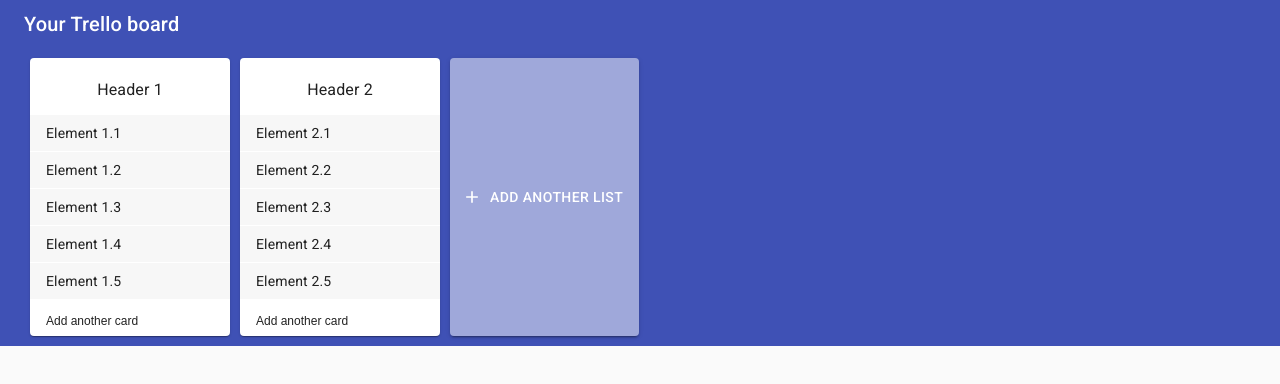
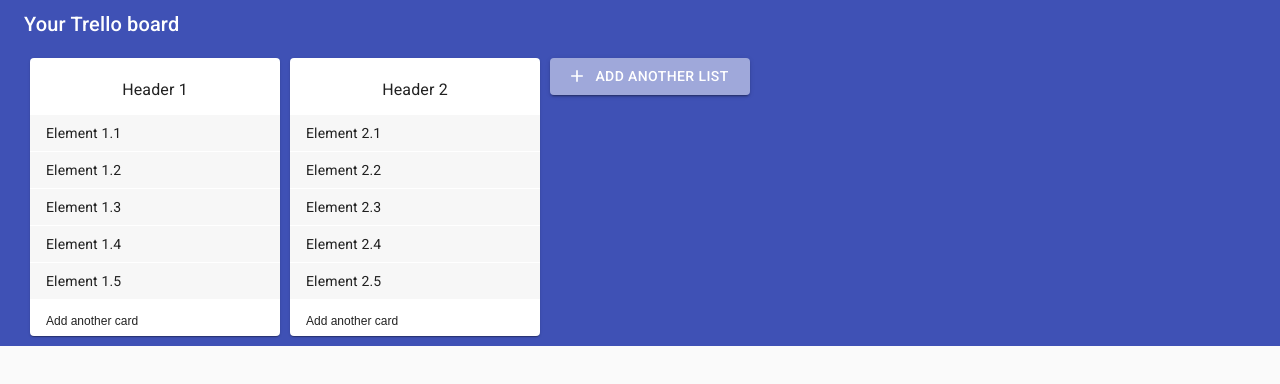
Before and after one commit to maksimanom/react_trello, a React (Create React App) app: page / in a window 1280 px wide. Shown: the top 384 px of the page. Built offline with nearby package versions, Linux system fonts and the light colour scheme.

Commit message:
adding boards

```diff
--- a/src/Component/Boards/index.js
+++ b/src/Component/Boards/index.js
@@ -1,10 +1,11 @@
 import React, { useContext, useEffect } from "react";
 
-import { Button, makeStyles } from "@material-ui/core/";
+import { Button, makeStyles, TextField, Box, Paper } from "@material-ui/core/";
 import AddIcon from "@material-ui/icons/Add";
 
 import { StoreContext } from "../../utils/store";
 import Board from "./showBoard";
+import addBoard from "../../utils/addBoard";
 
 const useStyles = makeStyles((theme) => ({
   root: {
@@ -19,21 +20,52 @@
       color: "#fff",
       fontSize: 14,
     },
+    "& .add-board-button": {
+      height: "fit-content",
+      minWidth: 200
+    },
+    "& .add-board-wrapper": {
+      padding: 5,
+      height: "fit-content",
+      background: "#fff",
+      color: "#000",
+      width: 250,
+      minWidth: 250,
+      "& .MuiButton-root": {
+        marginTop: 5,
+        backgroundColor: "#5AAC44",
+      },
+      "& .MuiInputBase-root": {
+        padding: 5,
+      },
+    },
   },
 }));
 
 const Boards = () => {
+  const classes = useStyles();
   const {
     ["boards"]: [boards, setBoards],
   } = React.useContext(StoreContext);
+  const [visibleAddNewBoard, setVisibleAddNewBoard] = React.useState(false);
+  const [addBoardInputValue, setAddBoardInputValue] = React.useState("");
+  useEffect(() => {
+    console.log("boards in index:\n", boards);
+  }, [boards]);
 
-  // useEffect(() => {
-  //   localStorage.setItem("trello_boards", boards);
-  // }, []);
-
-  console.log(boards);
-
-  const classes = useStyles();
+  const handleClick = (e) => {
+    if (e.target.name === "add-another-board-button") {
+      setVisibleAddNewBoard(!visibleAddNewBoard);
+    }
+    if (e.target.name === "add-board") {
+      addBoard(boards, addBoardInputValue);
+    }
+  };
+  const handleChange = (e) => {
+    if (e.target.name === "new-board-name") {
+      setAddBoardInputValue(e.target.value);
+    }
+  };
 
   return (
     <main className={classes.root}>
@@ -47,9 +79,31 @@
           ></Board>
         );
       })}
-      <Button variant="contained" startIcon={<AddIcon />}>
-        Add another list
-      </Button>
+      {!visibleAddNewBoard ? (
+        <Button
+          variant="contained"
+          name="add-another-board-button"
+          className="add-board-button"
+          startIcon={<AddIcon />}
+          onClick={(e) => handleClick(e)}
+        >
+          Add another list
+        </Button>
+      ) : (
+        <Box className="add-board-wrapper" component={Paper}>
+          <TextField
+            variant="outlined"
+            fullWidth
+            multiline
+            name="new-board-name"
+            value={addBoardInputValue}
+            onChange={(e) => handleChange(e)}
+          />
+          <Button name="add-board" onClick={(e) => handleClick(e)}>
+            Add List
+          </Button>
+        </Box>
+      )}
     </main>
   );
 };
--- a/src/Component/Boards/showBoard.js
+++ b/src/Component/Boards/showBoard.js
@@ -15,10 +15,12 @@
 const useStyles = makeStyles((theme) => ({
   root: {
     marginRight: 10,
+    minWidth: 250,
+    maxWidth: 400,
     backgroundColor: "#fff",
     "& .board-title": {
       textAlign: "center",
-      "& .MuiInputBase-input":{
+      "& .MuiInputBase-input": {
         textAlign: "center",
       },
       "& .MuiInput-underline:before": {
@@ -28,6 +30,9 @@
     "& .board-item": {
       backgroundColor: "#f7f7f7",
       margin: "1px 0",
+      display: "block",
+      wordBreak: "break-word",
+      overflow: "hidden",
       "&:hover": {
         backgroundColor: "#737373",
         color: "#fff",
@@ -52,12 +57,12 @@
 
 const Board = ({ boardItem, boards, setBoards }) => {
   const classes = useStyles();
-  const [textOfNewCard, setTextOfNewCard] = React.useState("");
+  const [inputNewCardName, setInputNewCardName] = React.useState("");
   const [newCardName, setNewCardName] = React.useState(boardItem.title);
   const [visibleAddCardBlock, setVisibleAddCardBlock] = React.useState(false);
 
   const handleChange = (e) => {
-    if (e.target.name === "new-card") setTextOfNewCard(e.target.value);
+    if (e.target.name === "new-card") setInputNewCardName(e.target.value);
     if (e.target.name === "board-title__input") setNewCardName(e.target.value);
   };
   const handleClick = (e) => {
@@ -68,10 +73,10 @@
       const boardsWithNewCard = addCardToBoard(
         boards,
         boardItem.id,
-        textOfNewCard
+        inputNewCardName
       );
       setVisibleAddCardBlock(!visibleAddCardBlock);
-      setTextOfNewCard("");
+      setInputNewCardName("");
       setBoards(boardsWithNewCard);
     }
   };
@@ -121,7 +126,7 @@
           <TextField
             fullWidth
             multiline
-            value={textOfNewCard}
+            value={inputNewCardName}
             name="new-card"
             onChange={(e) => handleChange(e)}
           />
--- /dev/null
+++ b/src/utils/addBoard.js
@@ -0,0 +1,12 @@
+const addBoard = (boards, title)=>{
+  let newBoardId = boards.reduce((prev, cur)=>{
+    return prev.id > cur.id ? prev.id : cur.id;
+  });
+  newBoardId+=1;
+  const newBoard = {id: newBoardId, title: title, tasks: [] };
+  boards.push(newBoard);
+  console.log(newBoard);
+  console.log(boards);
+
+}
+export default addBoard
--- a/src/utils/addCard.js
+++ b/src/utils/addCard.js
@@ -1,13 +1,15 @@
 const addCardToBoard = (boards, boardId, text) => {
-  let newArray = boards.map((board) => {
+  let newBoards = boards.map((board) => {
     if (board.id === boardId) {
-      const maxId = board.tasks.reduce((prev, cur) => {
+      let id=0;
+      if (board.tasks && board.tasks.length>=1) {
+        id = board.tasks.reduce((prev, cur) => {
         return prev.id>cur.id ? prev.id : cur.id;
-      });
-      board.tasks.push({ id: maxId + 1, text: text, dateEnd: "no" });
+      }); }
+      board.tasks.push({ id: id + 1, text: text, dateEnd: "no" });
     }
     return board
   });
-  return newArray;
+  return newBoards;
 };
 export default addCardToBoard;
```
